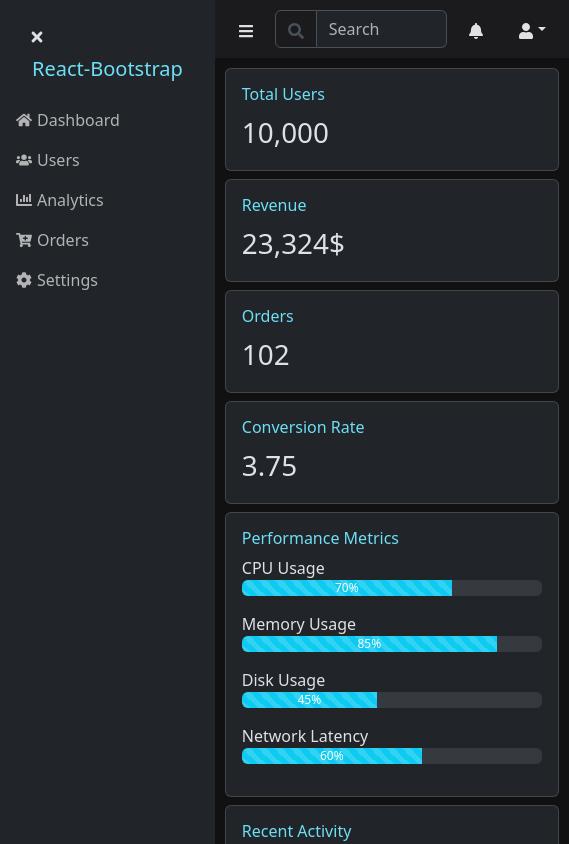
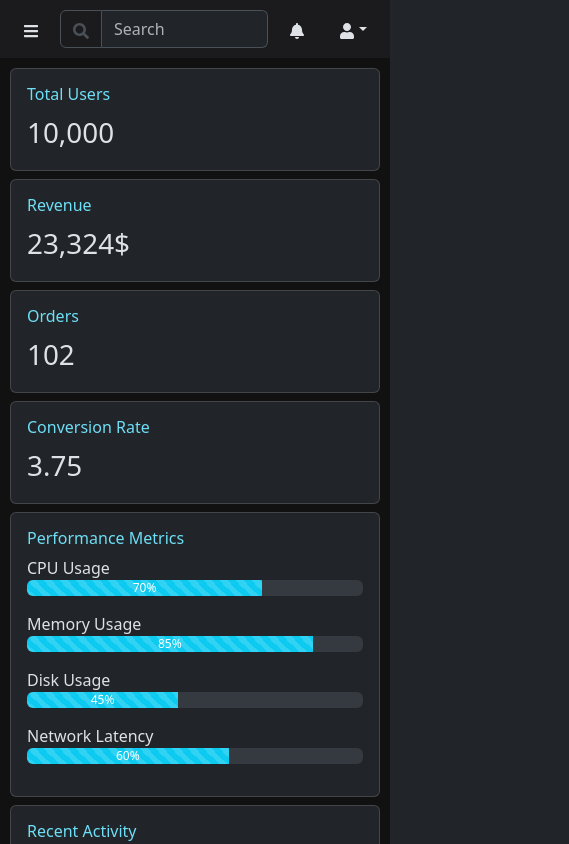
Before and after one commit to dylan10293/cs696a-week6, a React (Create React App) app: page / in a window 390 px wide. Shown: the top 844 px of the page, 569 px wide, since content can reach past the window. Built offline with nearby package versions, Linux system fonts and the light colour scheme.

Commit message:
Fixed navbar collapse on mobile view

```diff
--- a/src/App.css
+++ b/src/App.css
@@ -4,6 +4,7 @@
 	flex-direction: column;
 	/* background-color: cadetblue; */
 	height: 100vh;
+	position: relative;
 }
 
 .main-container {
@@ -34,26 +35,3 @@
 	justify-content: center;
 height: 100%;
 } */
-.side-bar {
-	background-color: #232323;
-}
-@media (max-width: 992px) {
-	.side-bar {
-		display: none;
-	}
-
-	.side-bar.collapsed {
-		display: block;
-		position: absolute;
-		z-index: 100;
-		height: 100vh;
-		width: 250px;
-		top: 0;
-		left: 0;
-		box-shadow: 2px 0 5px rgba(0, 0, 0, 0.5);
-	}
-
-	.content-container {
-		margin-left: 0;
-	}
-}
--- a/src/App.js
+++ b/src/App.js
@@ -7,13 +7,13 @@ import Dashboard from './components/Dashboard/Dashboard';
 import Footer from './components/Footer/Footer';
 
 function App() {
-  const [sidebarCollapsed, setSidebarCollapsed] = useState(false);
+  const [sidebarCollapsed, setSidebarCollapsed] = useState(true);
   return (
     <div className="App">
       <div className="main-container">
-        <VerticalNavBar toggleSidebar={() => setSidebarCollapsed(!sidebarCollapsed)} />
+        <VerticalNavBar sidebarCollapsed={sidebarCollapsed} toggleSidebar={() => setSidebarCollapsed(!sidebarCollapsed)} />
         <div className="left-content">
-          <HeaderBar toggleSidebar={() => setSidebarCollapsed(!sidebarCollapsed)} />
+          <HeaderBar sidebarCollapsed={sidebarCollapsed} toggleSidebar={() => setSidebarCollapsed(!sidebarCollapsed)} />
           <div className="content-container">
             <Dashboard />
           </div>
--- a/src/components/HeaderBar/HeaderBar.js
+++ b/src/components/HeaderBar/HeaderBar.js
@@ -7,7 +7,7 @@ import { FaSearch, FaBell, FaUser, FaBars } from "react-icons/fa";
 // Create a header that spans the top of the page(excluding the sidebar).
 // Include a search bar, a notifications icon, and a user profile dropdown.
 
-const HeaderBar = ({ toggleSidebar }) => {
+const HeaderBar = ({ toggleSidebar, sidebarCollapsed }) => {
 
 	const [search, setSearch] = useState("");
 
--- a/src/components/VerticalNavigation/VerticalNavBar.css
+++ b/src/components/VerticalNavigation/VerticalNavBar.css
@@ -16,12 +16,32 @@
 	/* align-items: center; */
 }
 
+.nav-container .nav-link svg {
+	margin-right: 5px;
+}
+
+.nav-header {
+	display: flex;
+}
+
 .side-bar {
 	width: 250px;
 }
+@media (max-width: 992px) {
+	.side-bar.collapsed {
+		display: block;
+		position: absolute;
+		z-index: 100;
+		height: 100vh;
+		width: 250px;
+		top: 0;
+		left: -100%;
+		box-shadow: 2px 0 5px rgba(0, 0, 0, 0.5);
+	}
 
-.nav-container .nav-link svg {
-	margin-right: 5px;
+	.content-container {
+		margin-left: 0;
+	}
 }
 
 @media (min-width: 992px) {
--- a/src/components/VerticalNavigation/VerticalNavBar.js
+++ b/src/components/VerticalNavigation/VerticalNavBar.js
@@ -9,7 +9,7 @@ import "./VerticalNavBar.css"
 ///// TODO: Include at least 5 menu items with icons(you can use React icons or Font Awesome).
 // TODO: Ensure the sidebar is collapsible on smaller screens.
 
-const VerticalNavBar = ({ toggleSidebar }) => {
+const VerticalNavBar = ({ toggleSidebar, sidebarCollapsed }) => {
 
 	const options = [{
 		text: "Dashboard",
@@ -34,12 +34,14 @@ const VerticalNavBar = ({ toggleSidebar }) => {
 	}]
 
 	return (
-		<Navbar expand="lg" className="p-3 align-items-start text-start">
+		<Navbar expand="lg" className={`side-bar p-3 align-items-start text-start bg-dark ${sidebarCollapsed ? 'collapsed' : ''}`}>
 			<div className="nav-container">
-				<Button className="close-sidebar" variant="outline-none" onClick={toggleSidebar}>
-					<FaTimes />
-				</Button>
-				<Navbar.Brand href="#home" className="ps-3 text-info-emphasis">React-Bootstrap</Navbar.Brand>
+				<div className="nav-header">
+					<Button className="close-sidebar" variant="outline-none" onClick={toggleSidebar}>
+						<FaTimes />
+					</Button>
+					<Navbar.Brand href="#home" className="ps-3 text-info-emphasis">DManMoney</Navbar.Brand>
+				</div>
 
 				<Nav className="flex-column w-100 mt-3">
 					{options.map(({ text, href, icon }) => (
```
